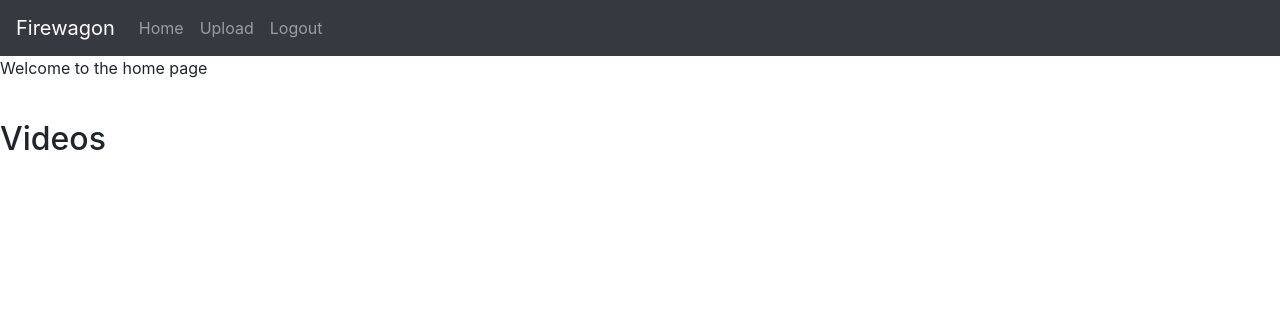
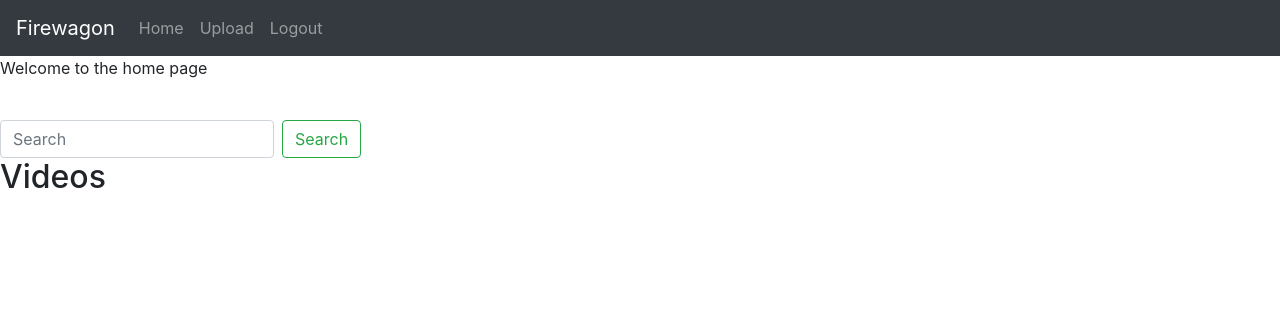
Before and after one commit to oneNutW0nder/csec380-project, a Flask app: template app/application/templates/index.html in a window 1280 px wide. Shown: the top 316 px of the page. Run offline with Flask 2, Linux system fonts and the light colour scheme; the template is opened without the code that fills it, so the values that code supplies are empty; parts of the project's set-up code (start-up, migrations or seed data) failed here and were passed over; some libraries are stand-ins or nearby versions.

Commit message:
search bar for videos

```diff
--- a/app/application/routes.py
+++ b/app/application/routes.py
@@ -55,7 +55,22 @@ def root():
     if request.method == "GET":
         user = auth_user_session()
         if user:
-            videos = Video.query.all()
+            # If a search string is provided
+            if request.query_string:
+                # set and get just the query
+                search_string = request.query_string
+                search_string = str(search_string).rsplit('=')[1].replace('\'', '')
+
+                # Try except to catch errors
+                try:
+                    # Search for videos
+                    videos = con.execute('SELECT * FROM video WHERE video_title like %' + search_string + '%;')
+                    videos = Video.query.filter(Video.video_title.ilike("%{}%".format(search_string)))
+                except Exception as e:
+                    rs = con.execute('ALTER TABLE video ADD FULLTEXT(video_title);')
+                    videos = Video.query.filter(Video.video_title.ilike(f"%{search_string}%")).all()
+            else:
+                videos = Video.query.all()
             return render_template("index.html", videos=videos)
         else:
             return redirect("/login")
--- a/app/application/templates/index.html
+++ b/app/application/templates/index.html
@@ -3,6 +3,11 @@
 
 {% block content %}
     <p>Welcome to the home page</p><br/>
+
+    <form class="form-inline my-2 my-lg-0">
+        <input class="form-control mr-sm-2" type="search_string" placeholder="Search" aria-label="Search" name="search_string">
+        <button class="btn btn-outline-success my-2 my-sm-0" type="submit" formaction="/" formmethod="get">Search</button>
+    </form>
 
     <h2>Videos</h2>
     <table  class="table">
```
